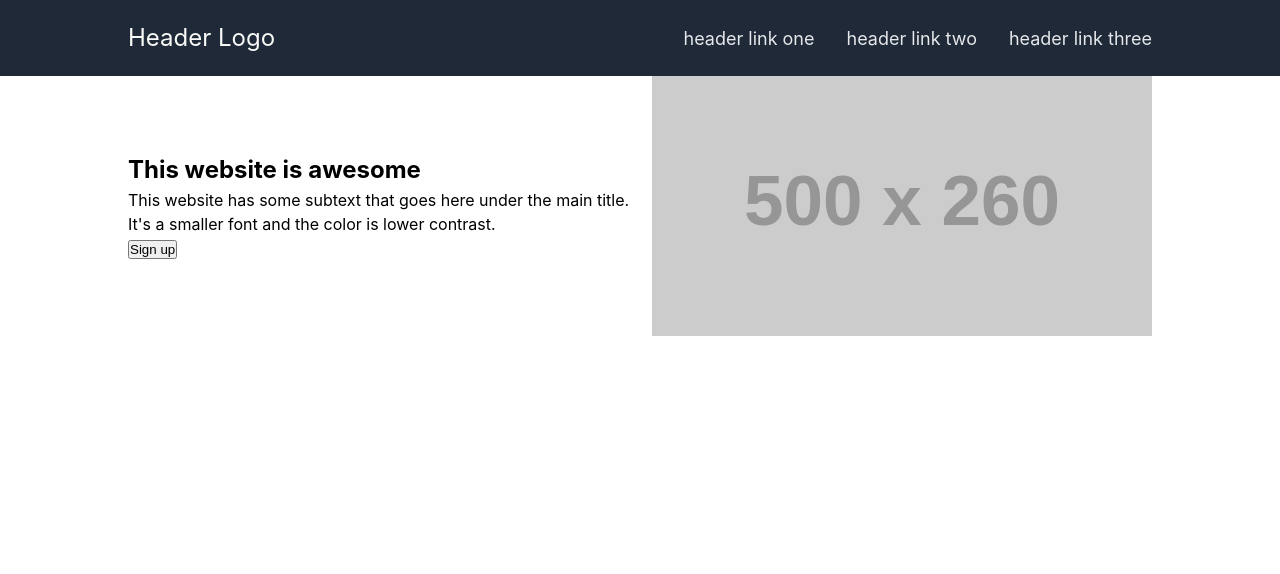
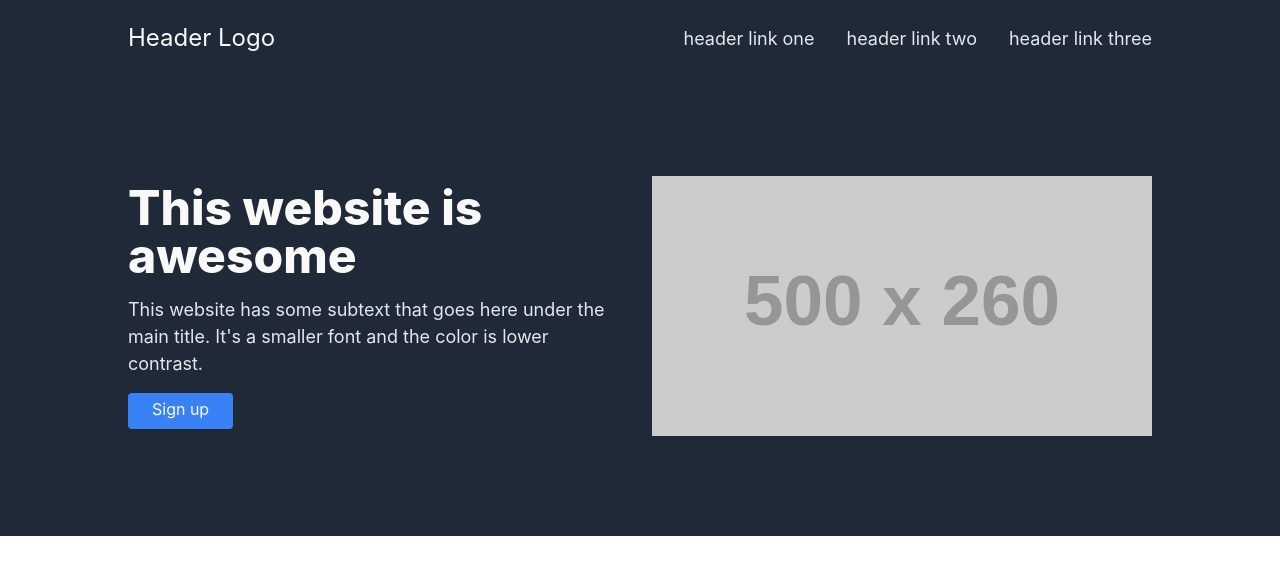
Before and after one commit to jsklcodes/odin-landing-page, a plain HTML site: page index.html in a window 1280 px wide. Drawn offline with Linux system fonts and the light colour scheme; placeholder pictures from the web are drawn by us.

Commit message:
Add hero styles

```diff
--- a/styles.css
+++ b/styles.css
@@ -42,6 +42,21 @@ body {
   justify-content: space-between;
 }
 
+.img-fluid {
+  display: block;
+  width: 100%;
+}
+
+/* ============ buttons ============ */
+.button {
+  border: none;
+  border-radius: 0.4rem;
+  font: inherit;
+  padding: 0.4rem 2.4rem 0.8rem;
+  background-color: #3882f6;
+  color: #f9faf8;
+}
+
 /* ============ header / nav ============ */
 .main-header {
   background-color: #1f2937;
@@ -73,3 +88,36 @@ body {
   font-size: 1.8rem;
   color: #e5e7eb;
 }
+
+/* ============ hero ============ */
+.hero {
+  background-color: #1f2937;
+  padding-block: 10rem;
+}
+
+.hero .container {
+  gap: 3.8rem;
+  flex-wrap: wrap;
+}
+
+.hero-content {
+  flex: 1;
+}
+
+.hero-title {
+  font-size: clamp(3.2rem, 5vw, 4.8rem);
+  font-weight: 800;
+  line-height: 1;
+  color: #f9faf8;
+  margin-bottom: 1.6rem;
+}
+
+.hero-subtext {
+  font-size: clamp(1.6rem, 5vw, 1.8rem);
+  color: #e5e7eb;
+  margin-bottom: 1.6rem;
+}
+
+.hero-image {
+  width: min(100%, 50rem);
+}
```
